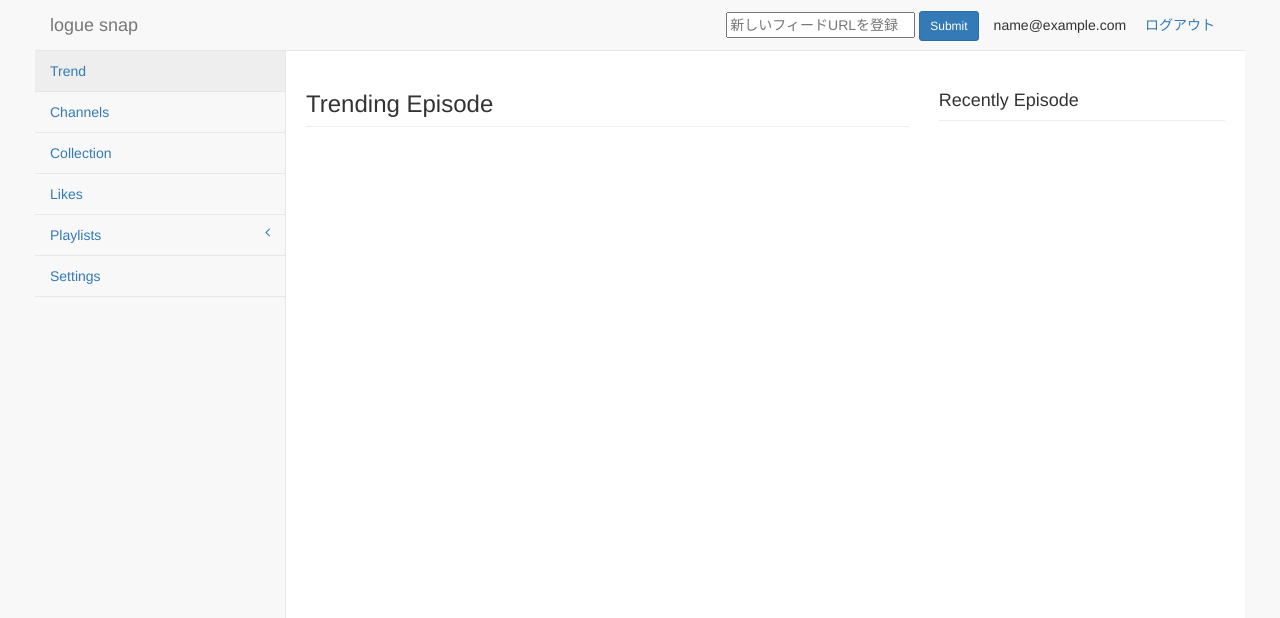
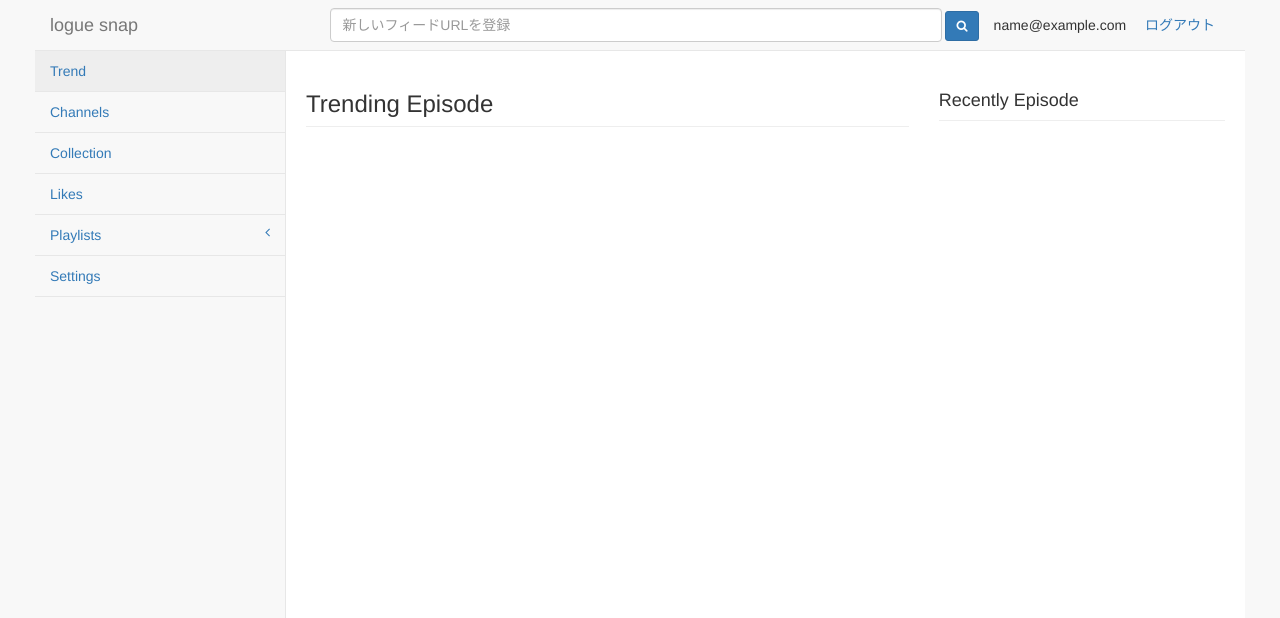
Before and after one commit to kita83/logueHub, a Django app: page /logue/ in a window 1280 px wide. Shown: the top 618 px of the page. Run offline with Django 3.2, Linux system fonts and the light colour scheme; the visitor is signed in with stand-in values (Sample User, id 1); data that the repository does not hold is empty; some libraries are stand-ins or nearby versions.

Commit message:
style: nav input

```diff
--- a/feed/forms.py
+++ b/feed/forms.py
@@ -10,7 +10,11 @@ class SubscriptionForm(forms.Form):
         label='',
         required=False,
         widget=forms.TextInput(
-            attrs={'placeholder': '新しいフィードURLを登録'}
+            attrs={
+                'placeholder': '新しいフィードURLを登録',
+                'size': '70%',
+                'class': 'form-control'
+            }
         )
     )
 
--- a/static/manager/css/structure.css
+++ b/static/manager/css/structure.css
@@ -11,6 +11,7 @@
 .container {
 	max-width: 1240px;
 }
+
 ul {
     list-style: none;
 }
--- a/templates/base_nav.html
+++ b/templates/base_nav.html
@@ -7,14 +7,20 @@
         <li class="dropdown">
             {% if user.is_authenticated %}
             <form action="{% url 'feed:entry' %}" method="POST" class="form">
+                <!-- <div class="input-group"> -->
                 {% csrf_token %}
                 <li>
-                    {{ subscription_form }}
-                    <!-- <input id="input-url" name="input-url" class="form-control input-sm input-url" type="text" placeholder="新しいフィードURLを登録"> -->
+                {{ subscription_form }}
                 </li>
                 <li>
-                    <button type="submit" class="btn btn-primary btn-sm">{% trans "Submit" %}</button>
+                    <button type="submit" class="btn btn-primary btn-sm "><i class="fa fa-search"></i></button>
                 </li>
+                    <!-- <span class="input-group-btn">
+                        <button type="submit" class="btn btn-default">
+                            <i class="fa fa-search"></i>
+                        </button>
+                    </span> -->
+                <!-- </div> -->
             </form>
             <li>{{ user.email }}</li>
             <li><a href="{% url 'account_logout' %}">{% trans "Sign Out" %}</a></li>
```
Also changed, not shown: feed/views.py (line endings or trailing spaces).
